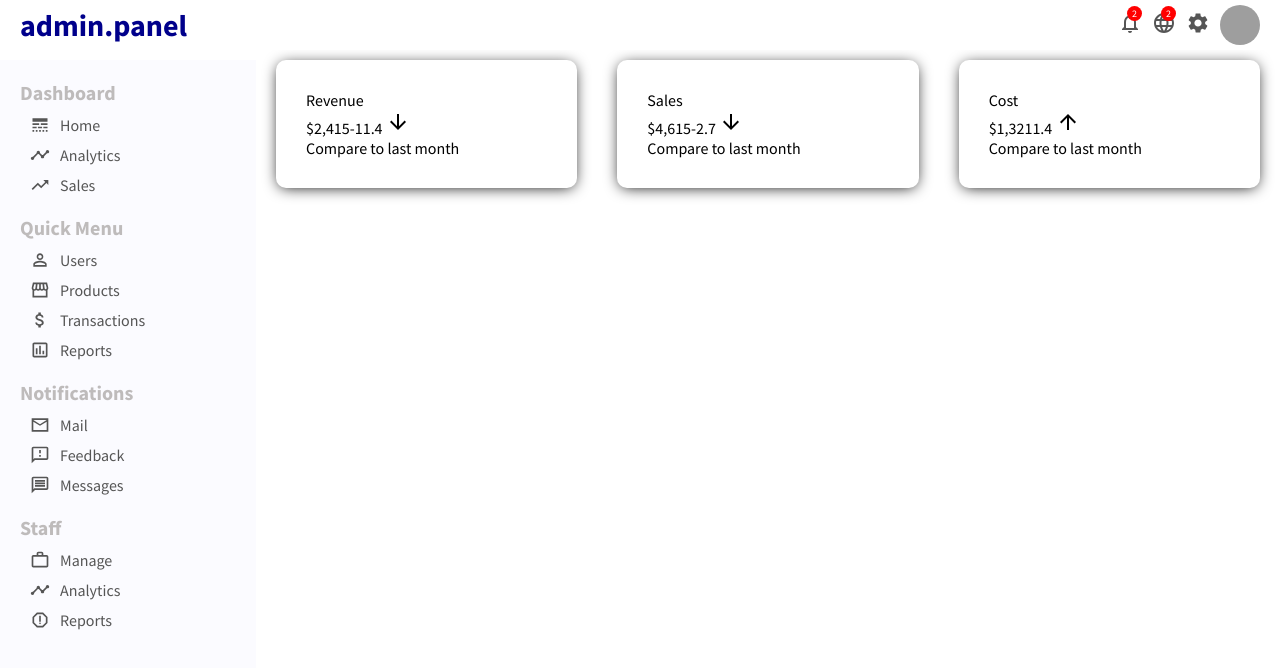
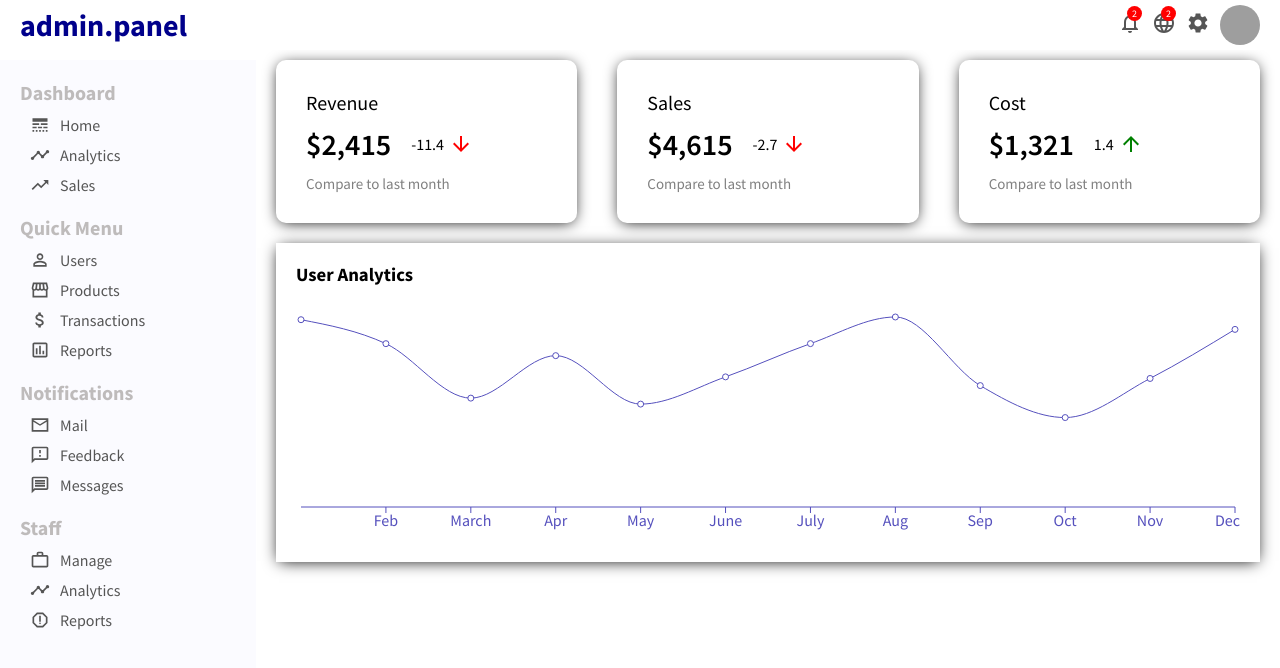
Before and after one commit to ZsoltDemeter/react-projects, a React (Create React App) app: page / in a window 1280 px wide. Shown: the top 668 px of the page. Built offline with nearby package versions, Linux system fonts and the light colour scheme; grey boxes are pictures that could not be loaded.

Commit message:
added some chart data

```diff
--- /dev/null
+++ b/src/components/charts/Charts.css
@@ -0,0 +1,10 @@
+.chart {
+  margin: 20px;
+  padding: 20px;
+  -webkit-box-shadow: 0px 2px 15px -3px #000000;
+  box-shadow: 0px 2px 15px -3px #000000;
+}
+
+.chart-title {
+  margin-bottom: 20px;
+}
--- /dev/null
+++ b/src/components/charts/Charts.jsx
@@ -0,0 +1,78 @@
+import "./Charts.css";
+import {
+  LineChart,
+  Line,
+  XAxis,
+  YAxis,
+  CartesianGrid,
+  Tooltip,
+  Legend,
+  ResponsiveContainer,
+} from "recharts";
+
+const Charts = () => {
+  const data = [
+    {
+      name: "Jan",
+      "Active User": 3440,
+    },
+    {
+      name: "Feb",
+      "Active User": 3000,
+    },
+    {
+      name: "March",
+      "Active User": 2000,
+    },
+    {
+      name: "Apr",
+      "Active User": 2780,
+    },
+    {
+      name: "May",
+      "Active User": 1890,
+    },
+    {
+      name: "June",
+      "Active User": 2390,
+    },
+    {
+      name: "July",
+      "Active User": 3001,
+    },
+    {
+      name: "Aug",
+      "Active User": 3490,
+    },
+    {
+      name: "Sep",
+      "Active User": 2230,
+    },
+    {
+      name: "Oct",
+      "Active User": 1643,
+    },
+    {
+      name: "Nov",
+      "Active User": 2361,
+    },
+    {
+      name: "Dec",
+      "Active User": 3262,
+    },
+  ];
+  return (
+    <div className="chart">
+      <h3 className="chart-title">User Analytics</h3>
+      <ResponsiveContainer width="100%" aspect={4 / 1}>
+        <LineChart data={data}>
+          <XAxis dataKey="name" stroke="#5550bd" />
+          <Line type="monotone" dataKey="Active User" stroke="#5550bd" />
+          <Tooltip />
+        </LineChart>
+      </ResponsiveContainer>
+    </div>
+  );
+};
+
+export default Charts;
--- a/src/components/featuredInfo/FeaturedInfo.css
+++ b/src/components/featuredInfo/FeaturedInfo.css
@@ -13,3 +13,39 @@
   -webkit-box-shadow: 0px 2px 15px -3px #000000;
   box-shadow: 0px 2px 15px -3px #000000;
 }
+
+.featured-title {
+  font-size: 20px;
+}
+
+.featured-money-container {
+  margin: 10px 0px;
+  display: flex;
+  align-items: center;
+}
+
+.featured-money {
+  font-size: 30px;
+  font-weight: 600;
+}
+
+.featured-money-rate {
+  display: flex;
+  align-items: center;
+  margin-left: 20px;
+}
+
+.featured-icon {
+  font-size: 14px;
+  margin-left: 5px;
+  color: green;
+}
+
+.featured-icon.negative {
+  color: red;
+}
+
+.featured-sub {
+  font-size: 15px;
+  color: gray;
+}
--- a/src/components/featuredInfo/FeaturedInfo.jsx
+++ b/src/components/featuredInfo/FeaturedInfo.jsx
@@ -9,7 +9,7 @@ const FeaturedInfo = () => {
         <div className="featured-money-container">
           <span className="featured-money">$2,415</span>
           <span className="featured-money-rate">
-            -11.4 <ArrowDownward />
+            -11.4 <ArrowDownward className="featured-icon negative" />
           </span>
         </div>
         <span className="featured-sub">Compare to last month</span>
@@ -19,7 +19,7 @@ const FeaturedInfo = () => {
         <div className="featured-money-container">
           <span className="featured-money">$4,615</span>
           <span className="featured-money-rate">
-            -2.7 <ArrowDownward />
+            -2.7 <ArrowDownward className="featured-icon negative" />
           </span>
         </div>
         <span className="featured-sub">Compare to last month</span>
@@ -29,7 +29,7 @@ const FeaturedInfo = () => {
         <div className="featured-money-container">
           <span className="featured-money">$1,321</span>
           <span className="featured-money-rate">
-            1.4 <ArrowUpward />
+            1.4 <ArrowUpward className="featured-icon" />
           </span>
         </div>
         <span className="featured-sub">Compare to last month</span>
--- a/src/pages/Home.jsx
+++ b/src/pages/Home.jsx
@@ -1,3 +1,4 @@
+import Charts from "../components/charts/Charts";
 import FeaturedInfo from "../components/featuredInfo/FeaturedInfo";
 import "./Home.css";
 
@@ -5,6 +6,7 @@ const Home = () => {
   return (
     <div className="home">
       <FeaturedInfo />
+      <Charts />
     </div>
   );
 };
```
